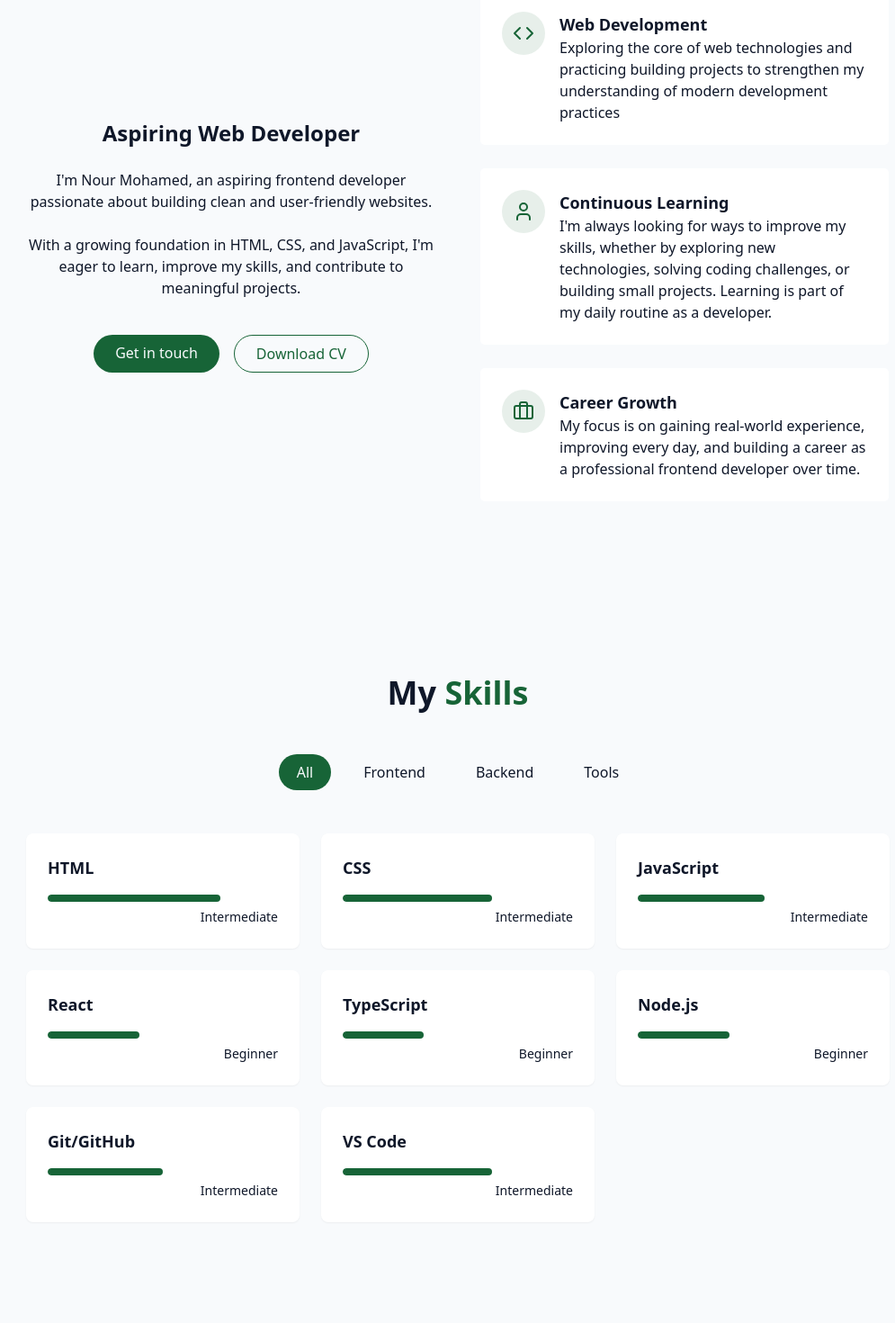
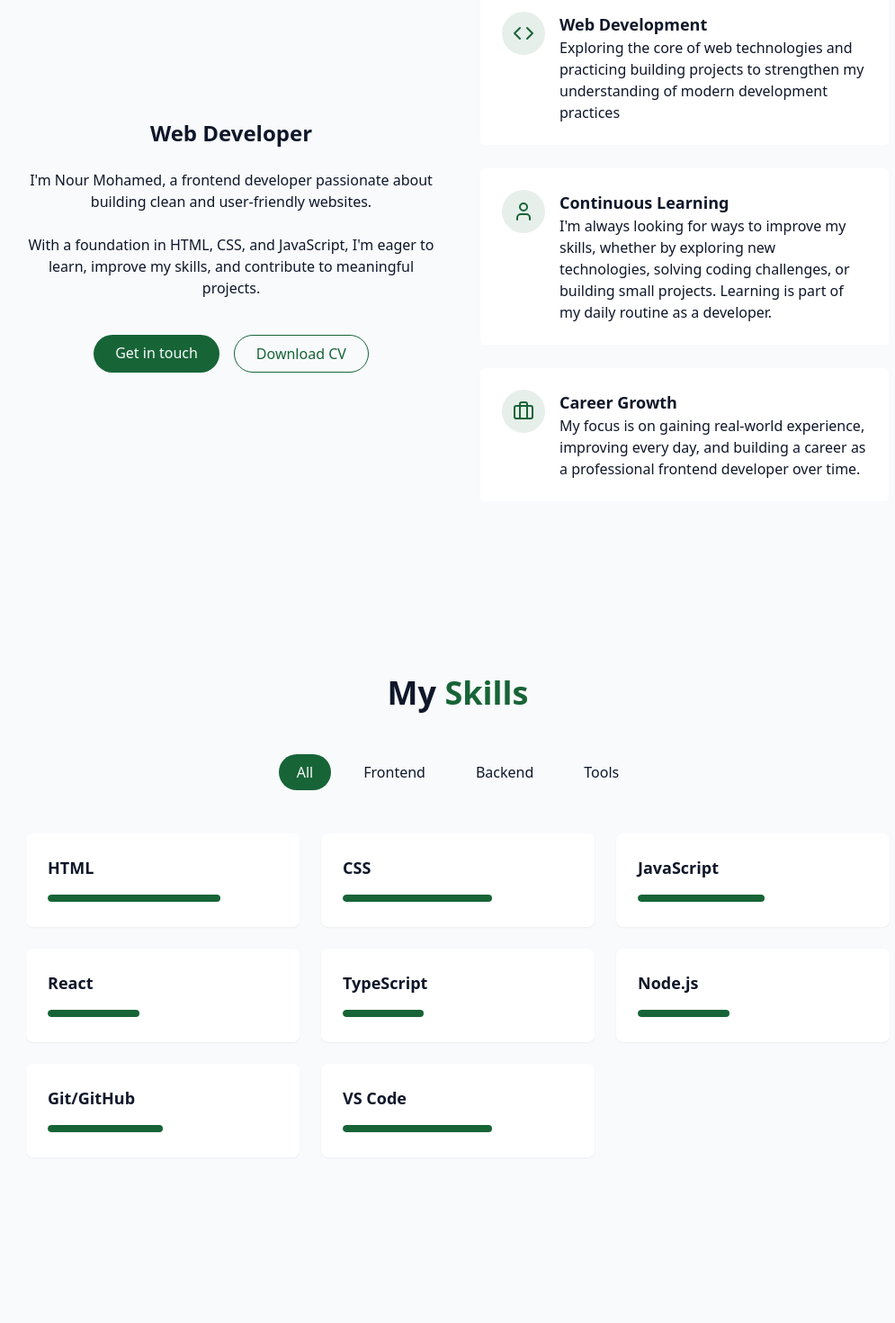
Before and after one commit to Teki-1/portfolio, a React (Vite) app: page / in a window 1280 px wide. Shown: the part 980-2450 px from the top of the page at 90% size, without its empty margins (131-1126 px from the left). Built offline with nearby package versions, Linux system fonts and the light colour scheme.

Commit message:
Updated CV and details

```diff
--- a/src/components/AboutSection.jsx
+++ b/src/components/AboutSection.jsx
@@ -11,15 +11,14 @@ export const AboutSection = () => {
         <div className="grid grid-cols-1 md:grid-cols-2 gap-12 items-center">
           {/* Left side text */}
           <div className="space-y-6">
-            <h3 className="text-2xl font-semibold">Aspiring Web Developer</h3>
+            <h3 className="text-2xl font-semibold"> Web Developer</h3>
             <p className="text-muted-foreground">
-              I'm Nour Mohamed, an aspiring frontend developer passionate about
-              building clean and user-friendly websites.
+              I'm Nour Mohamed, a frontend developer passionate about building
+              clean and user-friendly websites.
             </p>
             <p className="text-muted-foreground">
-              With a growing foundation in HTML, CSS, and JavaScript, I'm eager
-              to learn, improve my skills, and contribute to meaningful
-              projects.
+              With a foundation in HTML, CSS, and JavaScript, I'm eager to
+              learn, improve my skills, and contribute to meaningful projects.
             </p>
 
             <div className="flex flex-col sm:flex-row gap-4 pt-4 justify-center">
@@ -27,7 +26,7 @@ export const AboutSection = () => {
                 Get in touch
               </a>
               <a
-                href="/Nour-Elnabarawy--Resume.pdf"
+                href="/Nour Mohamed Elnabarawy Resume.pdf"
                 download
                 className="px-6 py-2 rounded-full border border-primary text-primary hover:bg-primary/10 hover:text-background transition-colors duration-300"
               >
--- a/src/components/ProjectsSection.jsx
+++ b/src/components/ProjectsSection.jsx
@@ -37,7 +37,7 @@ const projects = [
       "A responsive React application for displaying desserts with a working shopping cart.  The cart dynamically updates totals and shows per-product counts.",
     image: "/projects/products-list-with-cart.png ",
     tags: ["HTML", "CSS", "JavaScript", "React"],
-    demoUrl: "https://movie-api-flax-ten.vercel.app/",
+    demoUrl: "https://product-list-with-cart-main-lime.vercel.app/",
     githubUrl: "https://github.com/Teki-1/product-list-with-cart-main",
   },
   {
@@ -47,7 +47,7 @@ const projects = [
       "Built a React-based movie search application that integrates the TMDB API to fetch and display movie details such as posters, ratings, and release years.",
     image: "/projects/movie-list.png ",
     tags: ["HTML", "CSS", "JavaScript", "React"],
-    demoUrl: "https://product-list-with-cart-main-lime.vercel.app/",
+    demoUrl: "https://movie-api-flax-ten.vercel.app/",
     githubUrl: "https://github.com/Teki-1/movie-api",
   },
 ];
--- a/src/components/SkillSection.jsx
+++ b/src/components/SkillSection.jsx
@@ -2,29 +2,29 @@ import { useState } from "react";
 import { cn } from "../libs/utils";
 
 const skills = [
-  { name: "HTML", percentage: 75, level: "Intermediate", category: "Frontend" },
-  { name: "CSS", percentage: 65, level: "Intermediate", category: "Frontend" },
+  { name: "HTML", percentage: 75, category: "Frontend" },
+  { name: "CSS", percentage: 65, category: "Frontend" },
   {
     name: "JavaScript",
     percentage: 55,
-    level: "Intermediate",
+
     category: "Frontend",
   },
-  { name: "React", percentage: 40, level: "Beginner", category: "Frontend" },
+  { name: "React", percentage: 40, category: "Frontend" },
   {
     name: "TypeScript",
     percentage: 35,
-    level: "Beginner",
+
     category: "Frontend",
   },
-  { name: "Node.js", percentage: 40, level: "Beginner", category: "Backend" },
+  { name: "Node.js", percentage: 40, category: "Backend" },
   {
     name: "Git/GitHub",
     percentage: 50,
-    level: "Intermediate",
+
     category: "Tools",
   },
-  { name: "VS Code", percentage: 65, level: "Intermediate", category: "Tools" },
+  { name: "VS Code", percentage: 65, category: "Tools" },
 ];
 
 const categories = ["all", "Frontend", "Backend", "Tools"];
@@ -33,7 +33,7 @@ export const SkillSection = () => {
   const [activeCategory, setActiveCategory] = useState("all");
 
   const filteredSkills = skills.filter(
-    (skill) => activeCategory === "all" || skill.category === activeCategory
+    (skill) => activeCategory === "all" || skill.category === activeCategory,
   );
 
   return (
@@ -52,7 +52,7 @@ export const SkillSection = () => {
                 "px-5 py-2 rounded-full transition-colors duration-300 capitalize",
                 activeCategory === category
                   ? "bg-primary text-primary-foreground"
-                  : "bg-secondary/70 text-foreground hover:bg-secondary"
+                  : "bg-secondary/70 text-foreground hover:bg-secondary",
               )}
               onClick={() => setActiveCategory(category)}
             >
```
Also changed, not shown: 2 other files (tests, documents, lock files or other folders).
